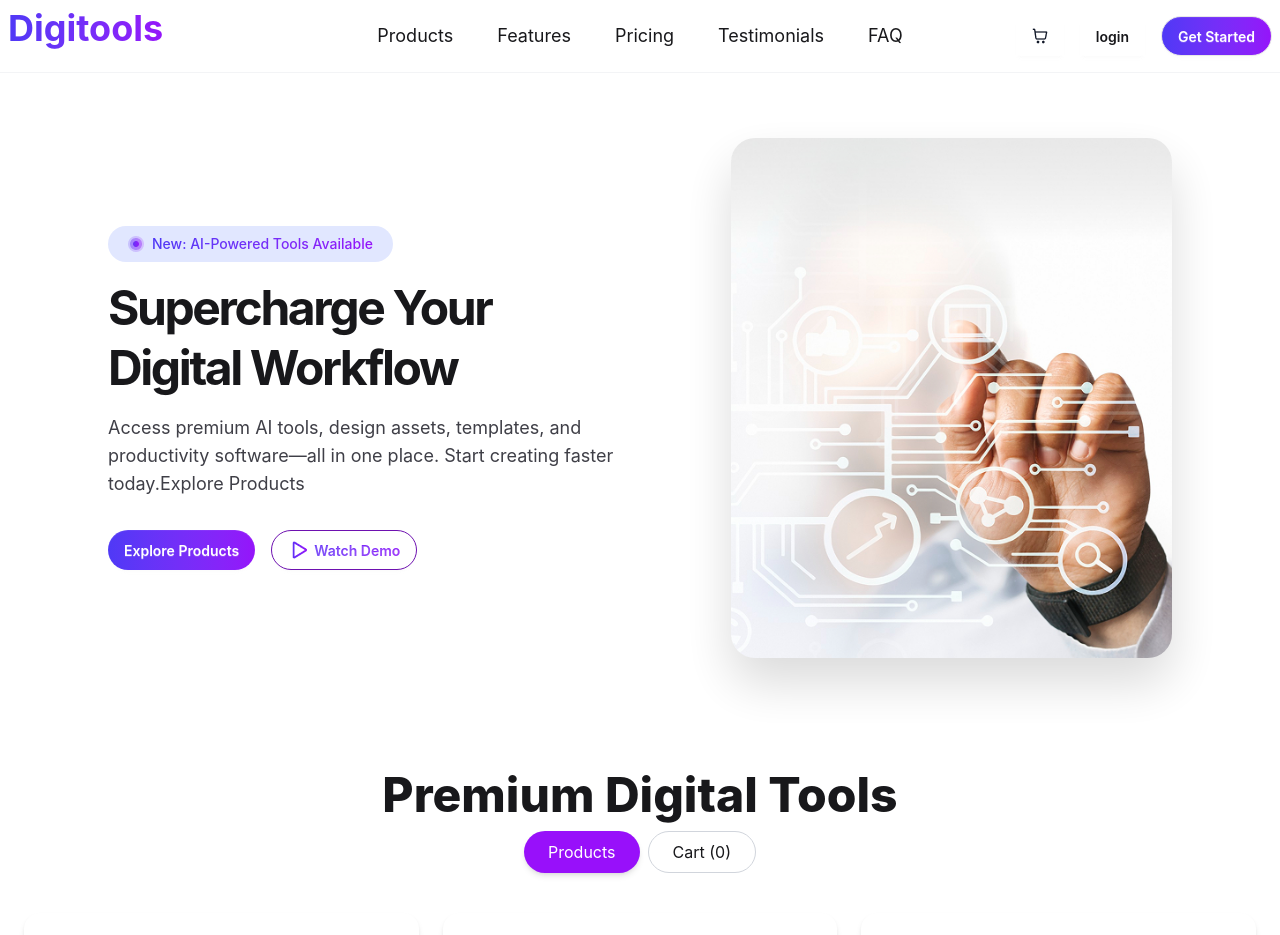
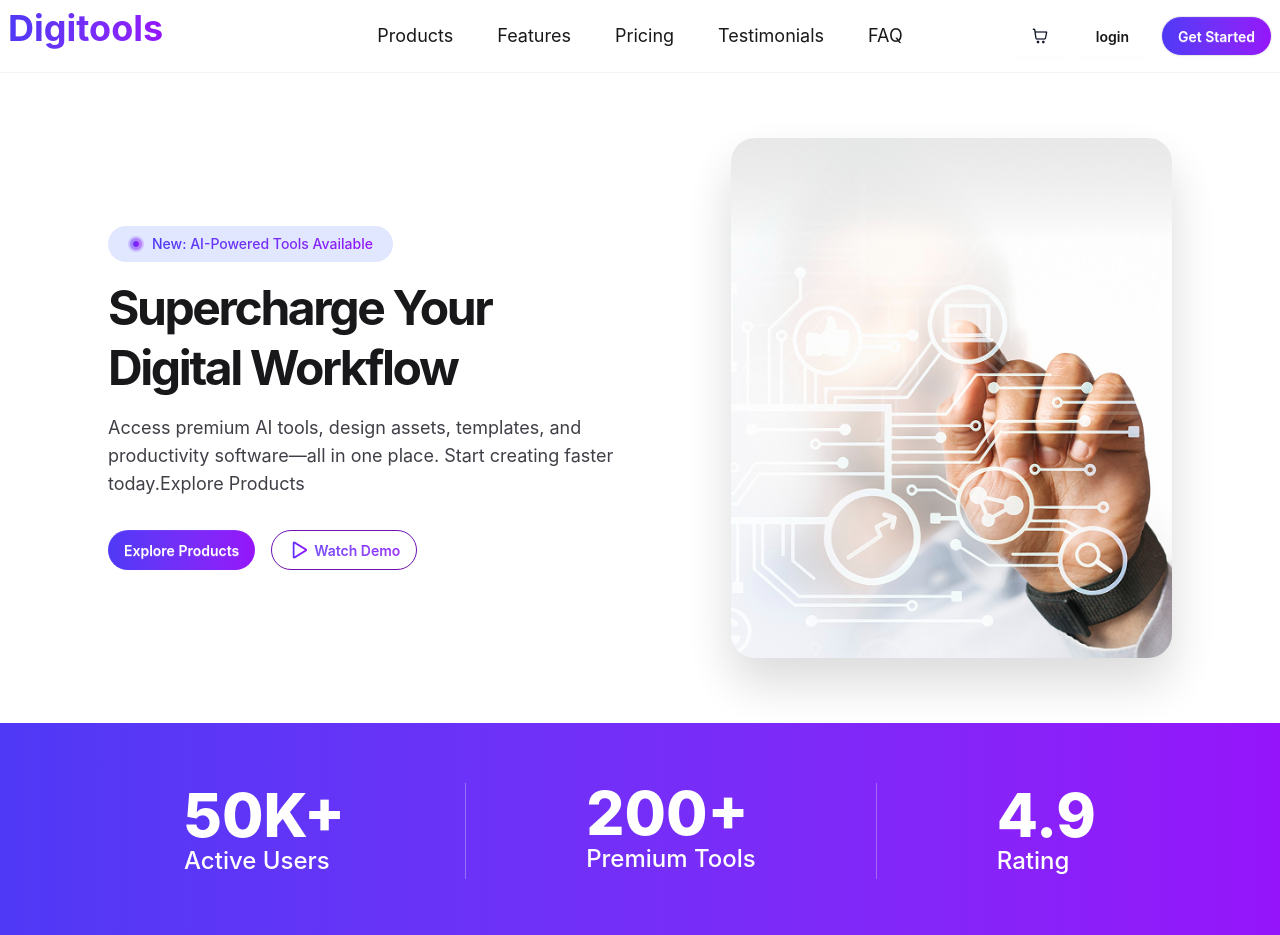
Before and after one commit to ohidulislamfoysal/Assignment-06, a React (Vite) app in the folder digitool-platform/: page / in a window 1280 px wide. Shown: the top 935 px of the page. Built offline with nearby package versions, Linux system fonts and the light colour scheme.

Commit message:
Complete Banner Section 2nd part

```diff
--- a/digitool-platform/src/component/Banner.jsx
+++ b/digitool-platform/src/component/Banner.jsx
@@ -2,30 +2,39 @@ import BannerImage from "../assets/banner.png";
 
 const Banner = () => {
   return (
+    <div>
       <div className="relative min-h-162.5 flex items-center overflow-hidden">
         <div className=" mx-auto grid grid-cols-1 lg:grid-cols-2 gap-10 items-center relative z-10">
           {/* Left Content */}
           <div className="space-y-4">
             <div className="inline-flex items-center gap-2 bg-[#E1E7FF] text-sm font-medium px-5 py-2 rounded-full">
-            <img className="animate-pulse" src="assets/active.png"/><span className="bg-linear-to-r from-[rgb(79,57,246)] to-[#9514FA] bg-clip-text text-transparent">New: AI-Powered Tools Available</span>
+              <img className="animate-pulse" src="assets/active.png" />
+              <span className="bg-linear-to-r from-[rgb(79,57,246)] to-[#9514FA] bg-clip-text text-transparent">
+                New: AI-Powered Tools Available
+              </span>
             </div>
 
             <h1 className="text-4xl lg:text-5xl font-bold leading-tight tracking-tighter">
-
               Supercharge Your
               <br />
               Digital Workflow
             </h1>
 
             <p className="text-lg text-zinc-700 max-w-lg">
-            Access premium AI tools, design assets, templates, and productivity software—all in one place. Start creating faster today.Explore Products
+              Access premium AI tools, design assets, templates, and
+              productivity software—all in one place. Start creating faster
+              today.Explore Products
             </p>
 
             <div className="flex flex-wrap gap-4 pt-4">
-            <button className="btn border-none bg-linear-to-r from-[rgb(79,57,246)] to-[#9514FA] rounded-full text-white">Explore Products</button>
-            <button className="btn border border-purple-800 bg-linear-to-r from-[rgb(79,57,246)] to-[#9514FA] rounded-full bg-clip-text text-transparent"><img src="assets/Play.png" />Watch Demo</button>
+              <button className="btn border-none bg-linear-to-r from-[rgb(79,57,246)] to-[#9514FA] rounded-full text-white">
+                Explore Products
+              </button>
+              <button className="btn border border-purple-800 bg-linear-to-r from-[rgb(79,57,246)] to-[#9514FA] rounded-full bg-clip-text text-transparent">
+                <img src="assets/Play.png" />
+                Watch Demo
+              </button>
             </div>
-
           </div>
 
           {/* Right Image */}
@@ -40,6 +49,23 @@ const Banner = () => {
           </div>
         </div>
       </div>
+      <div className="items-center flex justify-center bg-gradient-to-r from-[#4F39F6] to-[#9514FA] ">
+        <div className="items-center flex justify-center p-15">
+          <div className="pr-30">
+            <h1 className="text-6xl font-extrabold text-white">50K+</h1>
+            <p className="text-2xl font-medium text-white">Active Users</p>
+          </div>
+          <div className="border-l border-r border-white/30 h-24 pr-30 pl-30">
+            <h1 className="text-6xl font-extrabold text-white">200+</h1>
+            <p className="text-2xl font-medium text-white">Premium Tools</p>
+          </div>
+          <div className="pl-30">
+            <h1 className="text-6xl font-extrabold text-white ">4.9</h1>
+            <p className="text-2xl font-medium text-white">Rating</p>
+          </div>
+        </div>
+      </div>
+    </div>
   );
 };
 
```
Lines whose indentation alone changed are shown as unchanged.
